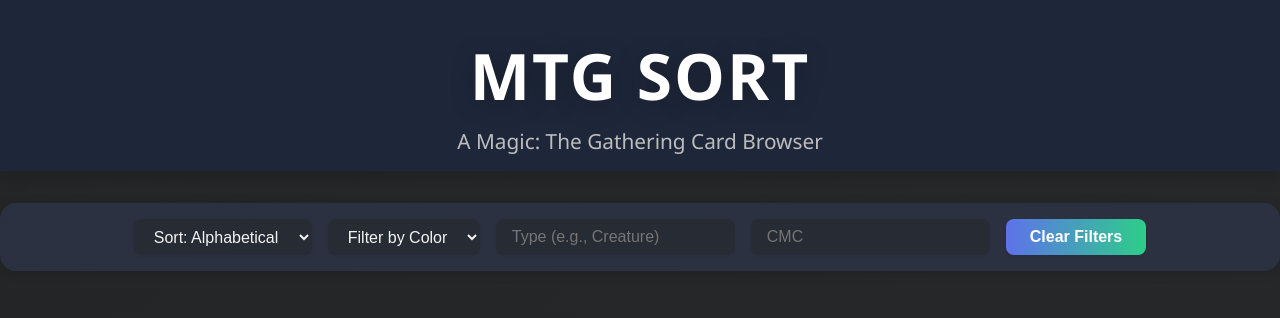
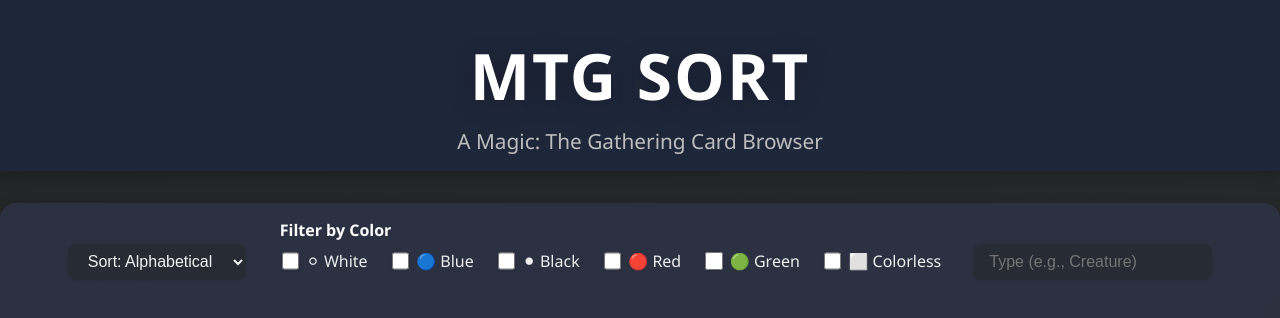
Before and after one commit to MBoone5/snap-eng-proj, a plain HTML site: page index.html in a window 1280 px wide. Shown: the top 318 px of the page. Drawn offline with Linux system fonts and the light colour scheme; a small style sheet from the web is missing.

Commit message:
Swap the color filter to be a checkbox group instead of a select

```diff
--- a/index.html
+++ b/index.html
@@ -21,15 +21,15 @@
       <option value="cmc">Sort: CMC</option>
     </select>
 
-    <select id="filter-color" aria-label="Filter by Color">
-      <option value="">Filter by Color</option>
-      <option value="W">⚪ White</option>
-      <option value="U">🔵 Blue</option>
-      <option value="B">⚫ Black</option>
-      <option value="R">🔴 Red</option>
-      <option value="G">🟢 Green</option>
-      <option value="C">⬜ Colorless</option>
-    </select>
+    <fieldset id="filter-color-group" class="color-checkbox-group">
+      <legend>Filter by Color</legend>
+      <label><input type="checkbox" name="filter-color" value="W"> ⚪ White</label>
+      <label><input type="checkbox" name="filter-color" value="U"> 🔵 Blue</label>
+      <label><input type="checkbox" name="filter-color" value="B"> ⚫ Black</label>
+      <label><input type="checkbox" name="filter-color" value="R"> 🔴 Red</label>
+      <label><input type="checkbox" name="filter-color" value="G"> 🟢 Green</label>
+      <label><input type="checkbox" name="filter-color" value="C"> ⬜ Colorless</label>
+    </fieldset>
 
     <input id="filter-type" type="text" placeholder="Type (e.g., Creature)" aria-label="Filter by Type" />
 
--- a/style.css
+++ b/style.css
@@ -62,6 +62,39 @@ body {
   box-shadow: 0 1px 3px rgba(0, 0, 0, 0.08);
 }
 
+.color-checkbox-group {
+  display: flex;
+  flex-wrap: wrap;
+  gap: 0.75rem 1.25rem;
+  align-items: center;
+  background: rgba(45, 52, 70, 0.2);
+  border: none;
+  margin: 0 0 1.5rem 0;
+  padding: 0.5rem 1rem 0.5rem 1rem;
+  border-radius: 0.5rem;
+}
+
+.color-checkbox-group legend {
+  font-weight: bold;
+  font-size: 1rem;
+  margin-right: 1rem;
+  color: #fff;
+}
+
+.color-checkbox-group label {
+  font-size: 1rem;
+  color: #eee;
+  cursor: pointer;
+  display: flex;
+  align-items: center;
+  gap: 0.25rem;
+}
+
+.color-checkbox-group input[type="checkbox"] {
+  accent-color: #2dce89;
+  width: 1.1em;
+  height: 1.1em;
+}
 .controls select:focus,
 .controls input:focus,
 .controls button:focus {
```
